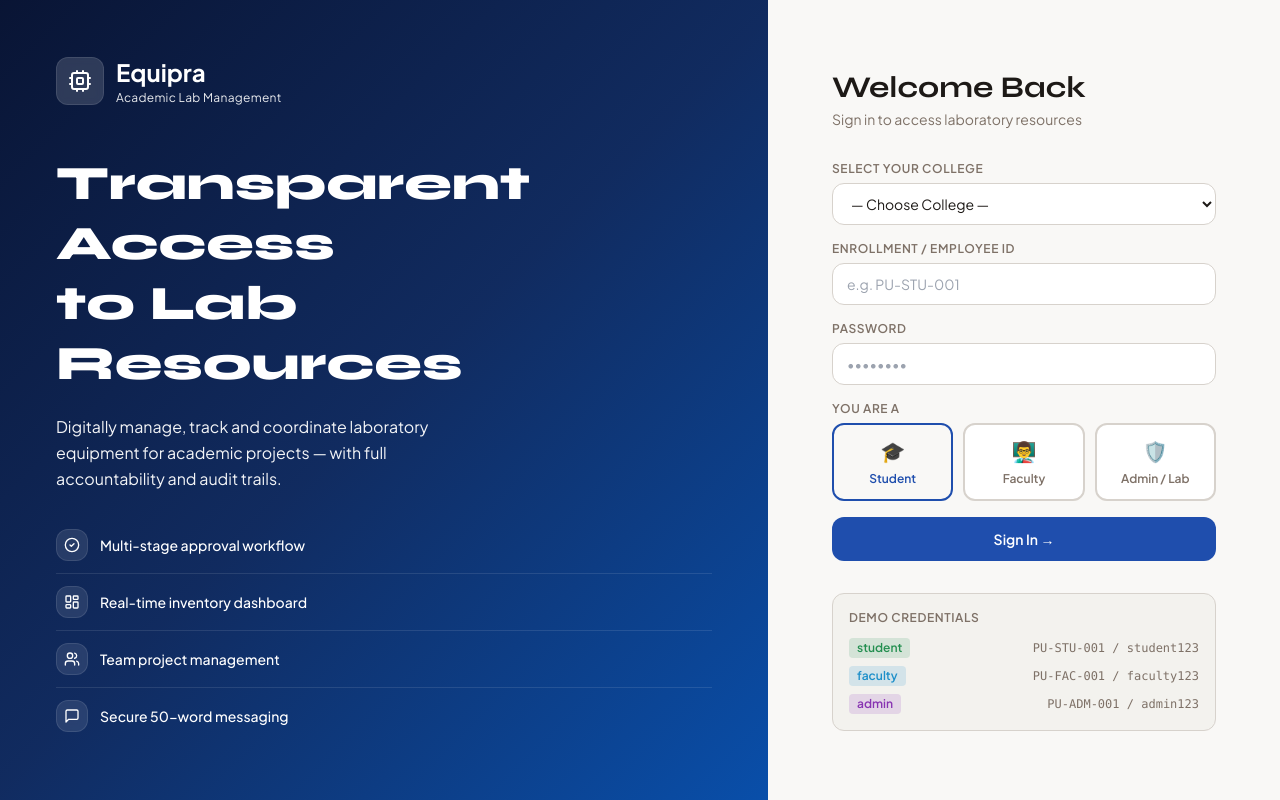
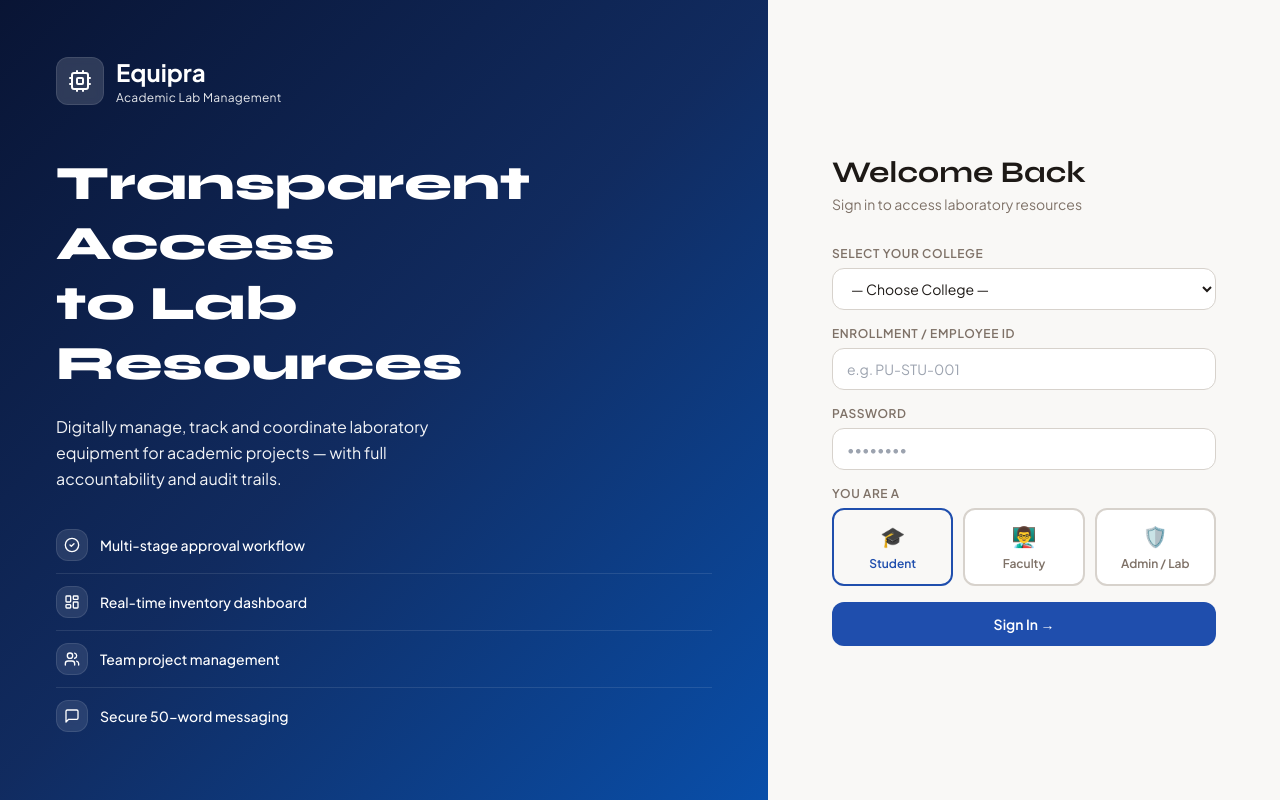
Before and after one commit to Mayurpatil0904/eqipra, a React (Vite) app: page /login in a window 1280 px wide. Built offline with nearby package versions, Linux system fonts and the light colour scheme.

Commit message:
Update Login.tsx

```diff
--- a/src/pages/Login.tsx
+++ b/src/pages/Login.tsx
@@ -68,6 +68,7 @@ export default function Login() {
     useState(false);
 
   const handleLogin = async () => {
+
     if (!college) {
       toast.error(
         "Please select your college."
@@ -92,11 +93,14 @@ export default function Login() {
     setSubmitting(true);
 
     try {
+
       await login(
         enrollmentId.trim(),
         password,
         college,
-        selectedRole
+
+        // ✅ FIXED HERE
+        selectedRole.toUpperCase()
       );
 
       toast.success(
@@ -110,13 +114,18 @@ export default function Login() {
           ? "/faculty"
           : "/"
       );
+
     } catch (err: any) {
+
       toast.error(
         err.message ??
-          "Login failed. Check your credentials."
+        "Login failed. Check your credentials."
       );
+
     } finally {
+
       setSubmitting(false);
+
     }
   };
 
@@ -311,6 +320,7 @@ export default function Login() {
                   }) => (
                     <button
                       key={role}
+                      type="button"
                       onClick={() =>
                         setSelectedRole(
                           role
@@ -354,53 +364,6 @@ export default function Login() {
               )}
             </button>
           </div>
-
-          {/* DEMO */}
-          <div className="mt-8 p-4 bg-muted/60 rounded-xl border border-border">
-
-            <p className="text-xs font-semibold text-muted-foreground uppercase tracking-wider mb-3">
-              Demo Credentials
-            </p>
-
-            <div className="space-y-2 text-xs">
-
-              <div className="flex items-center justify-between">
-
-                <span className="px-2 py-0.5 rounded font-semibold bg-status-available/15 text-status-available">
-                  student
-                </span>
-
-                <span className="font-mono text-muted-foreground">
-                  PU-STU-001 /
-                  student123
-                </span>
-              </div>
-
-              <div className="flex items-center justify-between">
-
-                <span className="px-2 py-0.5 rounded font-semibold bg-status-pending/15 text-status-pending">
-                  faculty
-                </span>
-
-                <span className="font-mono text-muted-foreground">
-                  PU-FAC-001 /
-                  faculty123
-                </span>
-              </div>
-
-              <div className="flex items-center justify-between">
-
-                <span className="px-2 py-0.5 rounded font-semibold bg-status-maintenance/15 text-status-maintenance">
-                  admin
-                </span>
-
-                <span className="font-mono text-muted-foreground">
-                  PU-ADM-001 /
-                  admin123
-                </span>
-              </div>
-            </div>
-          </div>
         </div>
       </div>
     </div>
```
